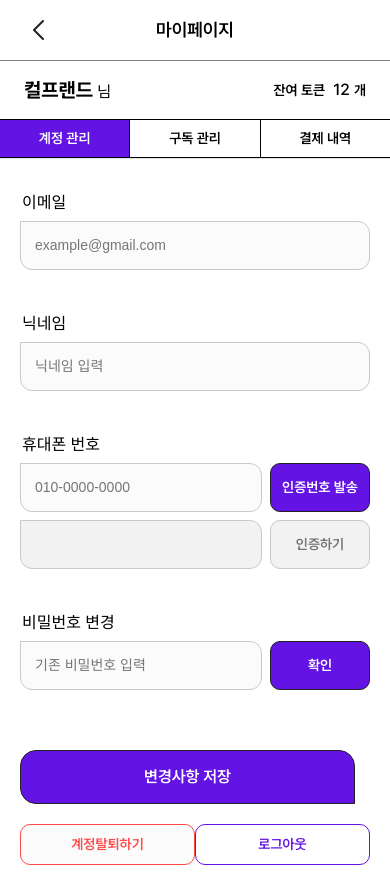
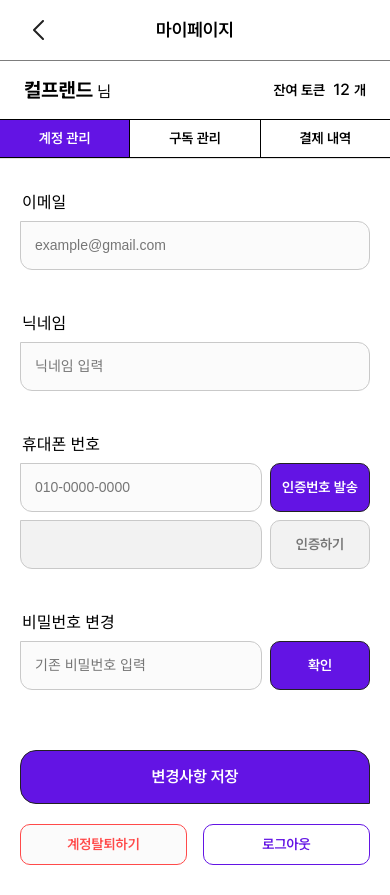
Before and after one commit to fornerds/curf, a React (Vite) app in the folder frontend/: page /mypage in a window 390 px wide. Built offline with nearby package versions, Linux system fonts and the light colour scheme.

Commit message:
#5 chore: button css 반응형으로 수정

```diff
--- a/frontend/src/components/atom/Button/Button.module.css
+++ b/frontend/src/components/atom/Button/Button.module.css
@@ -78,15 +78,15 @@
 
 /* Specific size overrides */
 .size1 {
-  width: 335px;
+  width: 100%;
 }
 
 .size2 {
-  width: 335px;
+  width: 100%;
 }
 
 .size3 {
-  width: 260px;
+  width: calc(50% - 8px);
 }
 
 .size4 {
```
